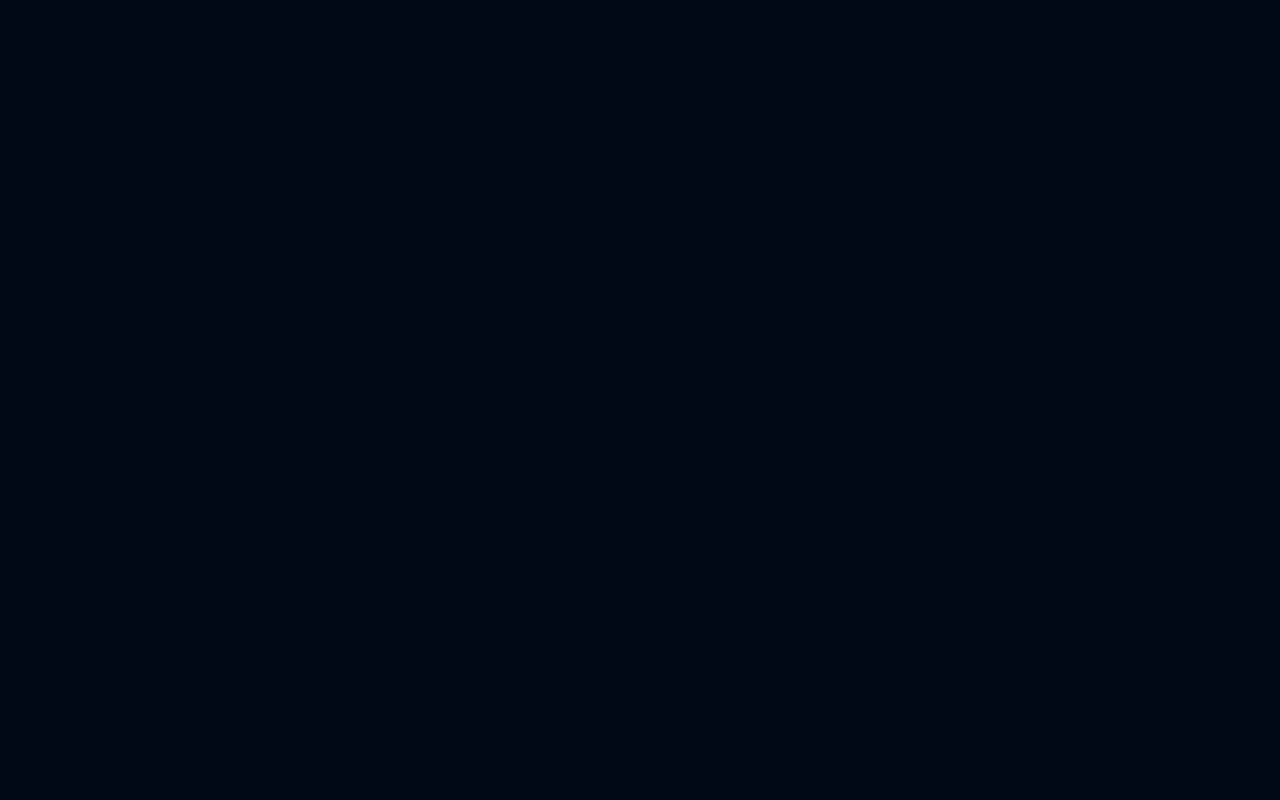
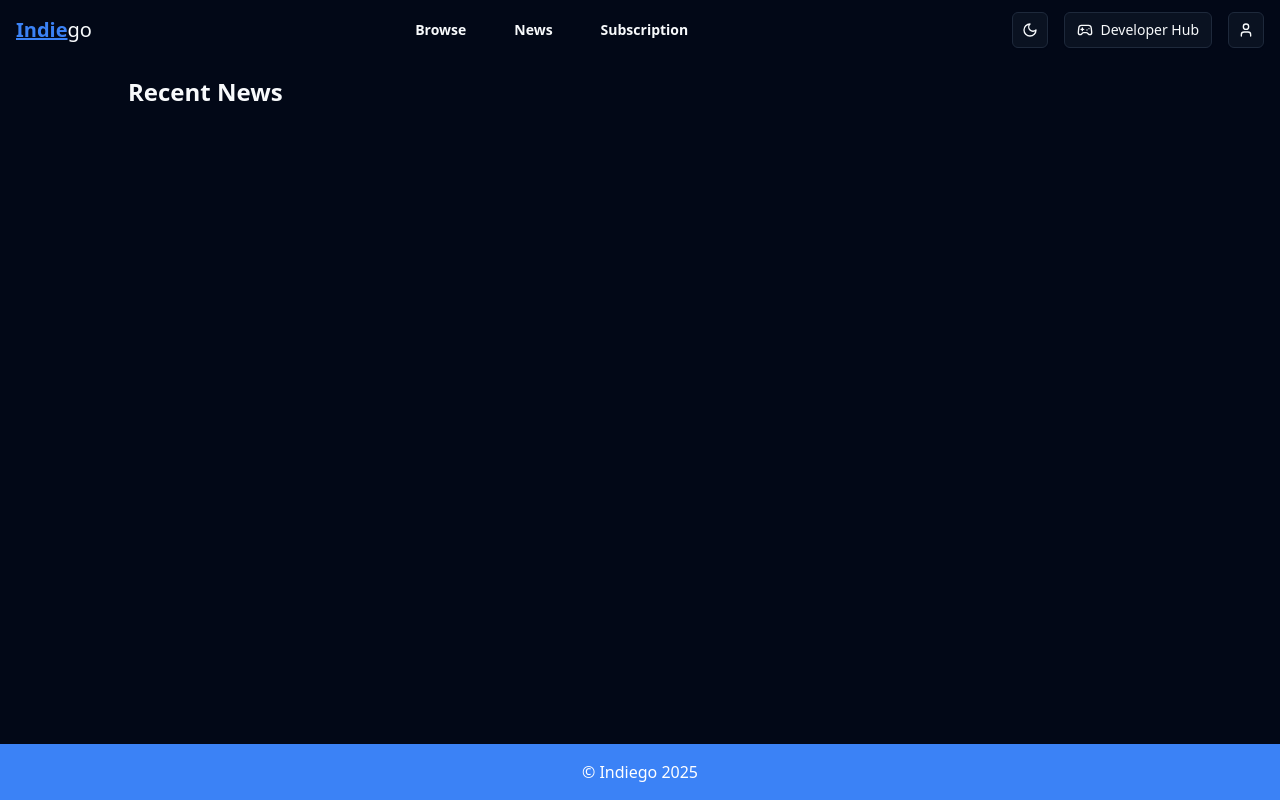
Before and after one commit to FlxdeCat/indiego-frontend, a React (Vite) app: page /news in a window 1280 px wide. Before the commit this address had no page. Built offline with nearby package versions, Linux system fonts and the light colour scheme.

Commit message:
start news

```diff
--- a/src/components/nav-menu.tsx
+++ b/src/components/nav-menu.tsx
@@ -5,7 +5,7 @@ const navigations = [
   },
   {
     title: "News",
-    href: "/",
+    href: "/news",
   },
   {
     title: "Subscription",
--- a/src/main.tsx
+++ b/src/main.tsx
@@ -10,6 +10,7 @@ import Auth from './pages/auth.tsx'
 import Profile from './pages/profile.tsx'
 import Browse from './pages/browse.tsx'
 import Game from './pages/game.tsx'
+import News from './pages/news.tsx'
 
 createRoot(document.getElementById('root')!).render(
   <StrictMode>
@@ -21,6 +22,7 @@ createRoot(document.getElementById('root')!).render(
           <Route path="/browse" element={<Browse />} />
           <Route path="/profile" element={<Profile />} />
           <Route path="/game/:id" element={<Game />} />
+          <Route path="/news" element={<News />} />
         </Routes>
       </BrowserRouter>
     </ThemeProvider>
--- /dev/null
+++ b/src/pages/news.tsx
@@ -0,0 +1,28 @@
+import { Footer } from "@/components/footer"
+import { Navbar } from "@/components/navbar"
+
+function News() {
+
+  // const news = [
+  //   {
+  //     title: "asd",
+  //     content: "asdasd",
+  //     date: 1742963482
+  //   }
+  // ]
+
+  return (
+    <div className="m-0 p-0 flex flex-col min-h-screen">
+      <Navbar />
+      <main className="flex flex-col items-center flex-1">
+        <div className="flex flex-col items-center w-full max-w-5xl mt-4">
+          <div className="text-2xl font-bold text-start w-full">Recent News</div>
+
+        </div>
+      </main>
+      <Footer />
+    </div>
+  )
+}
+
+export default News
```
